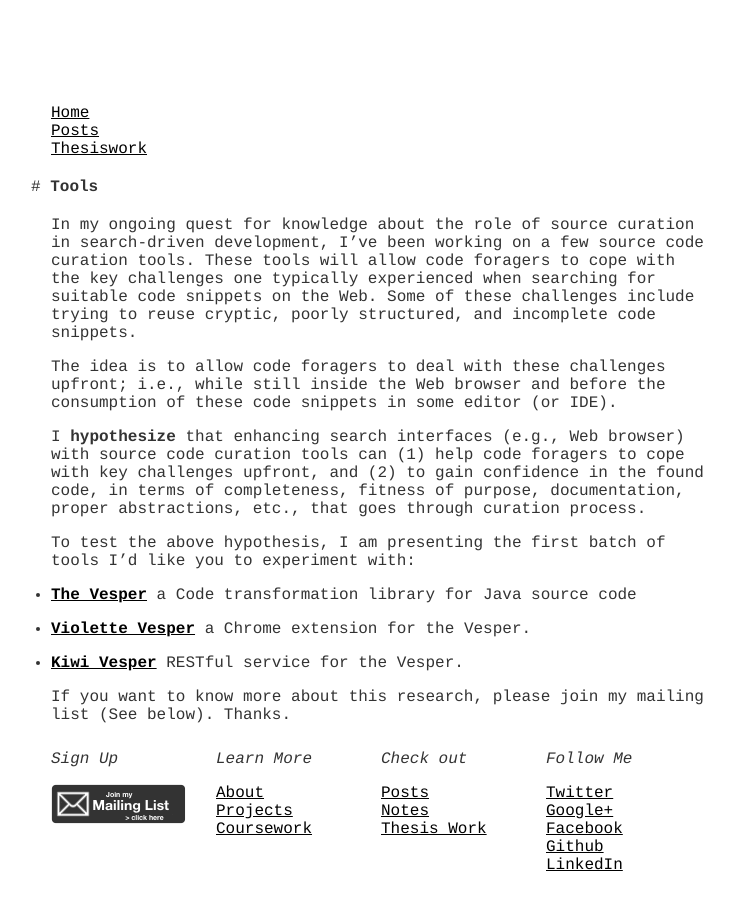
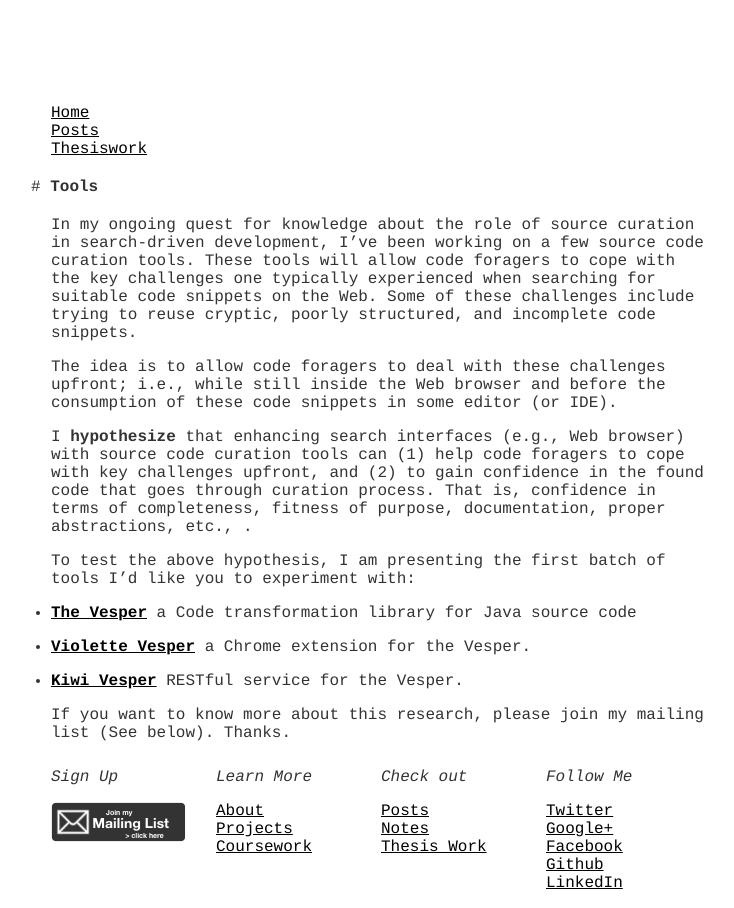
Before and after one commit to hsanchez/hsanchez.github.io, a Jekyll site: the page built from posts/thesiswork/tools/index.md, in a window 1280 px wide. Shown: the whole page, without its empty margins (259-993 px from the left). Built offline with Jekyll 4.4.1, drawn with Linux system fonts in a browser that asks for light colours; Markdown is read by kramdown in place of the engine named in the settings.

Commit message:
updated vesper index page

```diff
--- a/posts/thesiswork/tools/index.md
+++ b/posts/thesiswork/tools/index.md
@@ -14,8 +14,8 @@ the Web browser and before the consumption of these code snippets in some editor
 
 I **hypothesize** that enhancing search interfaces (e.g., Web browser) with source code curation
 tools can (1) help code foragers to cope with key challenges upfront, and (2) to gain confidence in
-the found code, in terms of completeness, fitness of purpose, documentation, proper abstractions,
-etc., that goes through curation process.
+the found code that goes through curation process. That is, confidence in terms of completeness,
+fitness of purpose, documentation, proper abstractions, etc., .
 
 To test the above hypothesis, I am presenting the first batch of tools I'd like you to experiment
 with:
```
